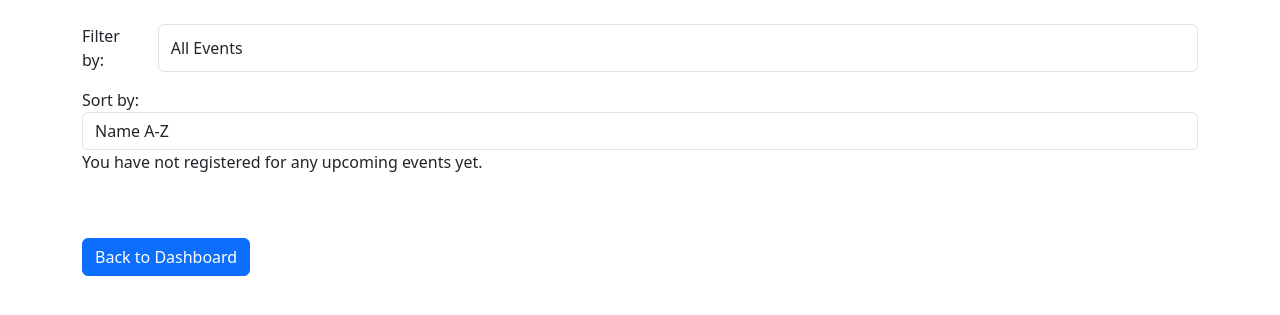
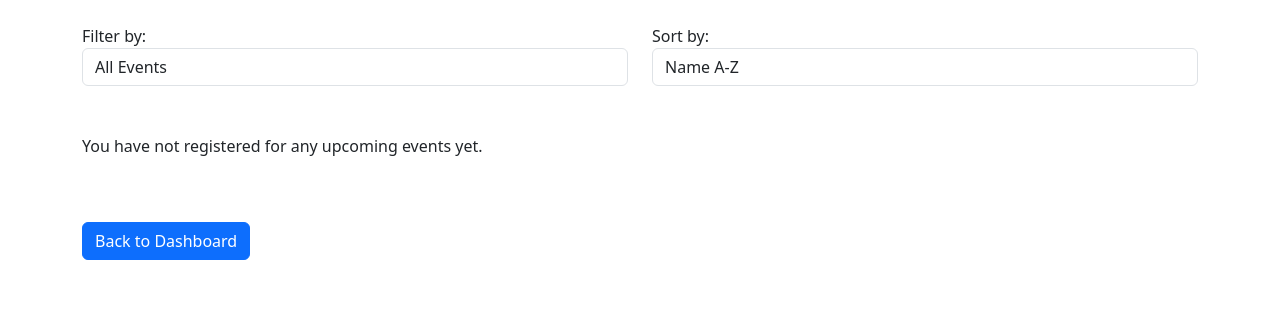
Before and after one commit to TipenHans/UTSWebLecKlmpk5, a PHP site: page /registered_events.php in a window 1280 px wide. Shown: the part 90-405 px from the top of the page. Run offline with PHP 8.4, Linux system fonts and the light colour scheme; a user stored in the database is signed in; data comes from the database, SQL or seed files in the repository; data that the repository does not hold is empty; some libraries are stand-ins or nearby versions.

Commit message:
Update registered_events.php

```diff
--- a/registered_events.php
+++ b/registered_events.php
@@ -38,8 +38,8 @@ $registered_events = $stmt->fetchAll();
             <h2>My Ongoing Events</h2>
             <img src="uploads/<?php echo !empty($user['profile_picture']) ? $user['profile_picture'] : 'default_profile.png'; ?>" alt="Profile" class="rounded-circle" width="50" height="50">
         </div>
-        <div class="sort-section">
-            <div class="filter-section">
+        <div class="sort-section row mb-5">
+            <div class="col">
                 <label for="statusFilter">Filter by:</label>
                 <select id="statusFilter" class="form-control" onchange="applyFilterSort()">
                     <option value="all">All Events</option>
@@ -47,7 +47,7 @@ $registered_events = $stmt->fetchAll();
                     <option value="full">Full Events</option>
                 </select>
             </div>
-            <div class="sort-section">
+            <div class="col">
                 <label for="sortOptions">Sort by:</label>
                 <select id="sortOptions" class="form-control" onchange="applyFilterSort()">
                     <option value="name_asc">Name A-Z</option>
@@ -60,7 +60,6 @@ $registered_events = $stmt->fetchAll();
         <?php if (empty($registered_events)) { ?>
             <p>You have not registered for any upcoming events yet.</p>
         <?php } else { ?>
-            <div id="noEventsMessage" class="no-events-message">No event matches your filter.</div>
             <div class="event-grid" id="eventGrid">
                 <?php foreach ($registered_events as $event) { ?>
                     <div class="event-card" data-participants="<?php echo $event['current_participants']; ?>" data-status="<?php echo ($event['current_participants'] < $event['max_participants']) ? 'available' : 'full'; ?>">
```
